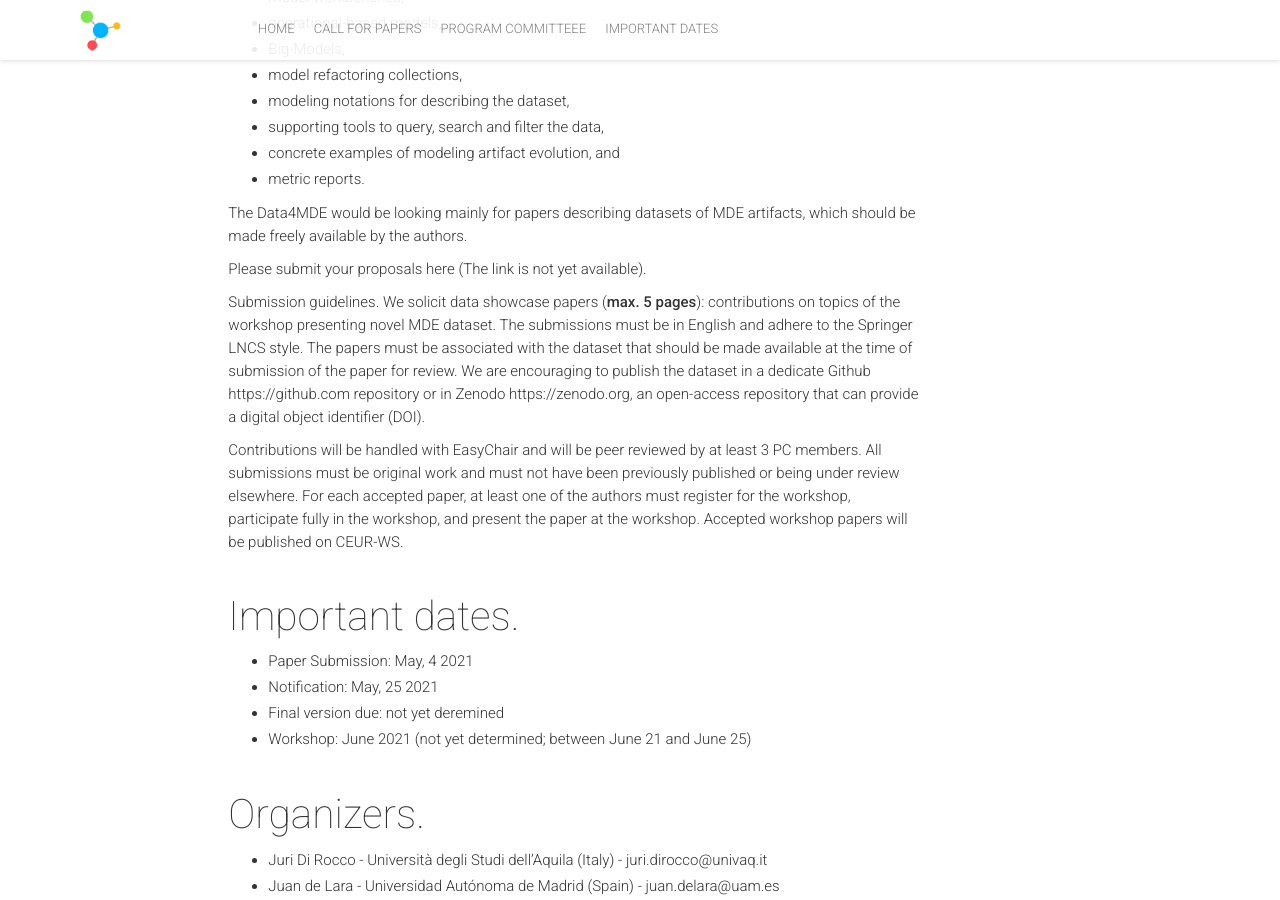
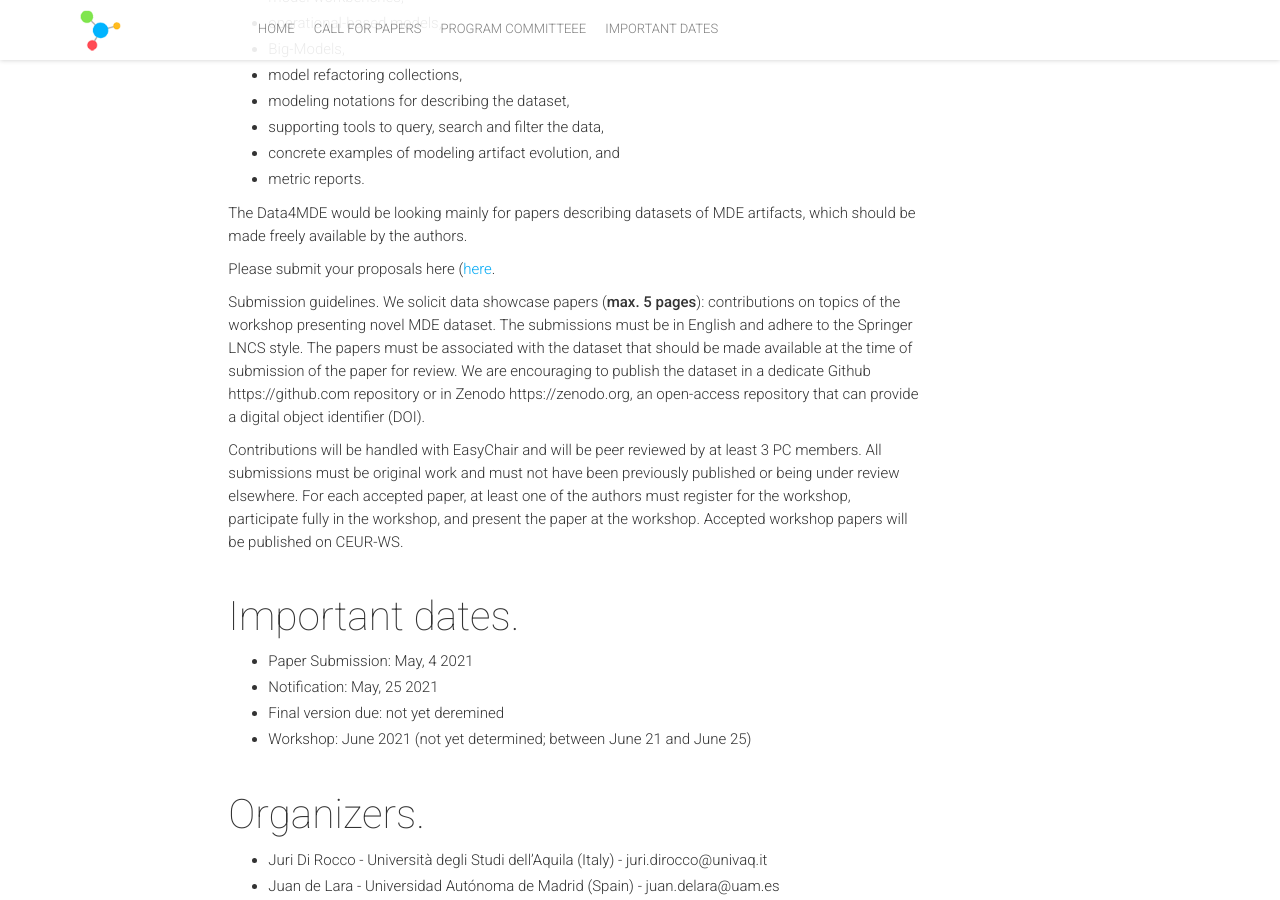
Before and after one commit to jdirocco/Data4MDE, a Jekyll site: the page built from cfp.md, in a window 1280 px wide and 900 px high, scrolled down 1303 px. Built offline with Jekyll 4.4.1, drawn with Linux system fonts in a browser that asks for light colours; nearby versions of some CDN libraries; comment, search, counter and statistics services are not loaded.

Commit message:
Update cfp.md

```diff
--- a/cfp.md
+++ b/cfp.md
@@ -28,7 +28,7 @@ We are looking for any possible datasets consisting of the MDE artifacts, for in
 
  The Data4MDE would be looking mainly for papers describing datasets of MDE artifacts, which should be made freely available by the authors.
 
-Please submit your proposals here (The link is not yet available).
+Please submit your proposals here ([here](https://easychair.org/conferences/?conf=data4mde2021).
 
 Submission guidelines. We solicit data showcase papers (**max. 5 pages**): contributions on topics of the workshop presenting novel MDE dataset.
 The submissions must be in English and adhere to the Springer LNCS style.
```
